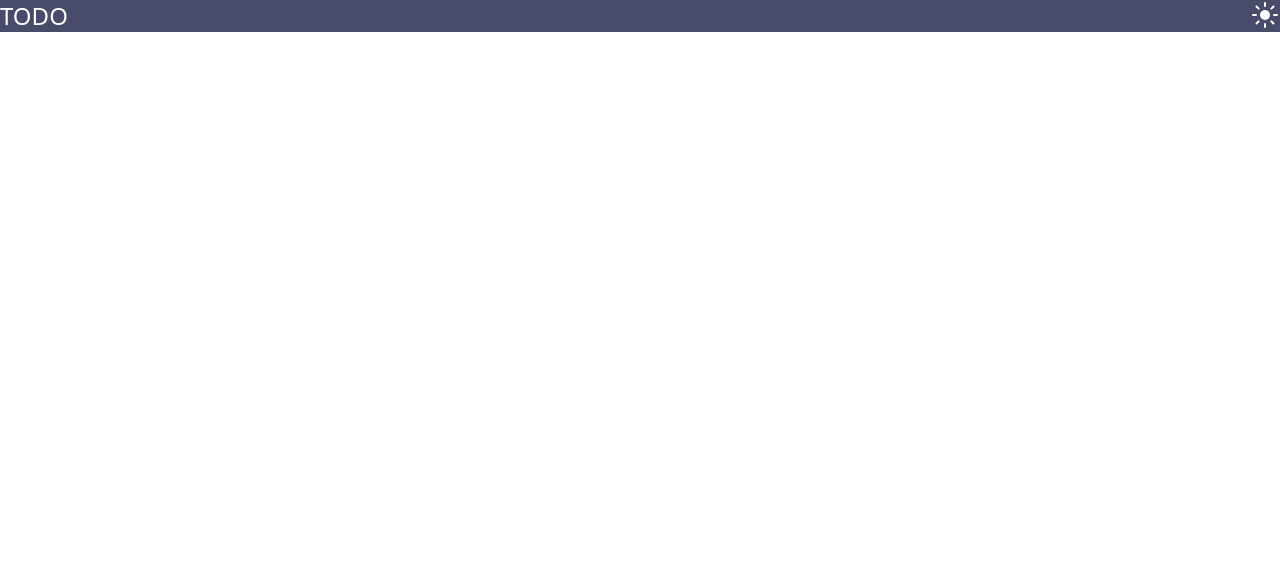
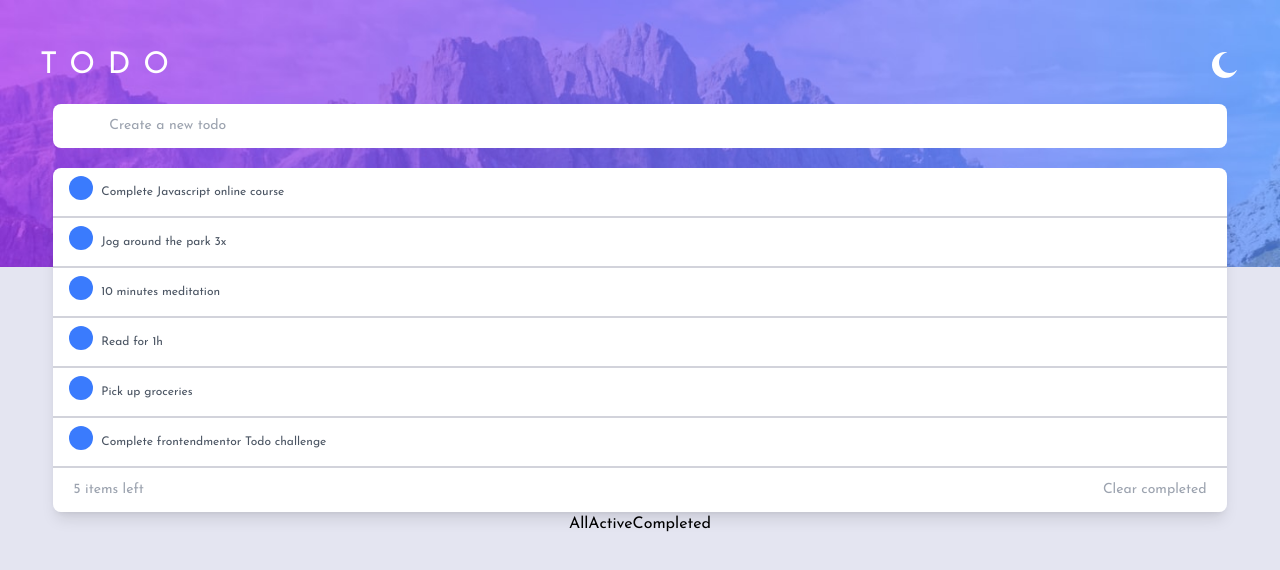
Before and after one commit to LFdeSouza/frontendmentor-TodoOld, a React (Create React App) app in the folder client/: page / in a window 1280 px wide. Shown: the top 570 px of the page. Built offline with nearby package versions, Linux system fonts and the light colour scheme.

Commit message:
began task list and task components

```diff
--- a/client/src/App.js
+++ b/client/src/App.js
@@ -1,16 +1,21 @@
 import { useState } from "react";
-import { SunIcon } from "./components/Icons";
+import { MoonIcon, SunIcon } from "./components/Icons";
+import "./assets/images/bg-mobile-light.jpg";
+import TaskList from "./components/TaskList";
 
 const App = () => {
   return (
-    <main className="">
-      <header className="bg-veryDarkGrayishBlue">
-        <div className="flex items-center justify-between">
-          <h1 className="text-2xl text-white">TODO</h1>
-          <SunIcon />
-        </div>
-      </header>
-    </main>
+    <div className="">
+      <div className="h-screen w-screen bg-veryLightGrayishBlue bg-mobile-light bg-contain bg-no-repeat font-josefin dark:bg-mobile-dark md:bg-desktop-light">
+        <header className="w-full px-10 pb-5 pt-12">
+          <div className="flex items-center justify-between">
+            <h1 className=" text-3xl tracking-[0.8rem] text-white">TODO</h1>
+            <MoonIcon />
+          </div>
+        </header>
+        <TaskList />
+      </div>
+    </div>
   );
 };
 
--- a/client/src/components/Icons.jsx
+++ b/client/src/components/Icons.jsx
@@ -13,3 +13,16 @@ export const SunIcon = () => {
     </i>
   );
 };
+export const MoonIcon = () => {
+  return (
+    <i className=" h-7 w-7 text-white">
+      <svg xmlns="http://www.w3.org/2000/svg" width="26" height="26">
+        <path
+          fill="#FFF"
+          fill-rule="evenodd"
+          d="M13 0c.81 0 1.603.074 2.373.216C10.593 1.199 7 5.43 7 10.5 7 16.299 11.701 21 17.5 21c2.996 0 5.7-1.255 7.613-3.268C23.22 22.572 18.51 26 13 26 5.82 26 0 20.18 0 13S5.82 0 13 0z"
+        />
+      </svg>
+    </i>
+  );
+};
--- /dev/null
+++ b/client/src/components/Task.jsx
@@ -0,0 +1,12 @@
+import React from "react";
+
+const Task = ({ content, id }) => {
+  return (
+    <li className=" relative w-full border-b-2 border-lightGrayishBlue bg-white px-12 py-4 ">
+      <span className="absolute top-2 left-4 h-6 w-6 rounded-full bg-brightBlue"></span>
+      <h2 className="text-xs text-gray-600">{content}</h2>
+    </li>
+  );
+};
+
+export default Task;
--- /dev/null
+++ b/client/src/components/TaskList.jsx
@@ -0,0 +1,40 @@
+import React from "react";
+import Task from "./Task";
+
+const TaskList = () => {
+  const data = [
+    "Complete Javascript online course",
+    "Jog around the park 3x",
+    "10 minutes meditation",
+    "Read for 1h",
+    "Pick up groceries",
+    "Complete frontendmentor Todo challenge",
+  ];
+  return (
+    <main className=" flex w-full flex-col items-center">
+      <form className="mb-5 w-11/12">
+        <span className="checkmark z-10"></span>
+        <input
+          placeholder="Create a new todo"
+          className="w-full rounded-lg px-14 py-3 text-sm"
+        ></input>
+      </form>
+      <ul className="w-11/12 overflow-auto rounded-lg shadow-lg">
+        {data.map((todo, index) => (
+          <Task key={index} content={todo} />
+        ))}
+        <li className="flex w-full items-center justify-between bg-white px-5 py-3 text-sm text-gray-400">
+          <p className="">5 items left</p>
+          <p className="">Clear completed</p>
+        </li>
+      </ul>
+      <div className="">
+        <button className="">All</button>
+        <button>Active</button>
+        <button>Completed</button>
+      </div>
+    </main>
+  );
+};
+
+export default TaskList;
--- a/client/src/index.css
+++ b/client/src/index.css
@@ -1,3 +1,5 @@
+@import url("https://fonts.googleapis.com/css2?family=Josefin+Sans:wght@400;700&display=swap");
+
 @tailwind base;
 @tailwind components;
 @tailwind utilities;
@@ -5,6 +7,7 @@
 @layer base {
   :root {
     --color-base-brightBlue: #3a7bfd;
+    --color-checkMark: linear-gradient(#999999,#919191)
     --color-base-checkBackgroundLeft: #999999;
     --color-checkBackgroundRight: #919191;
     --color-veryLightGray: #fafafa;
@@ -17,7 +20,6 @@
   }
   .dark {
     --color-veryLightGray: #fafafa;
-    --color-veryLightGrayishBlue: #e4e5f1;
     --color-lightGrayishBlue: #cacde8;
     --color-lightGrayishBlueHover: #e4e5f1;
     --color-darkGrayishBlue: #777a92;
--- a/client/tailwind.config.js
+++ b/client/tailwind.config.js
@@ -3,11 +3,11 @@ module.exports = {
   darkMode: "class",
   theme: {
     extend: {
+      fontFamily: { josefin: "josefin sans, sans-serif" },
       colors: {
         brightBlue: "var(--color-base-brightBlue)",
         checkBackgroundLeft: "#999999",
         checkBackgroundRight: "#919191",
-        //light theme
         veryLightGray: "var(--color-veryLightGray)",
         veryLightGrayishBlue: "var(--color-veryLightGrayishBlue)",
         lightGrayishBlue: "var(--color-lightGrayishBlue)",
@@ -15,6 +15,12 @@ module.exports = {
         veryDarkGrayishBlue: "var(--color-veryDarkGrayishBlue)",
         veryDarkDesaturatedBlue: "var(--color-veryDarkDesaturatedBlue)",
       },
+      backgroundImage: {
+        "mobile-light": "url('./assets/images/bg-mobile-light.jpg')",
+        "mobile-dark": "url('./assets/images/bg-mobile-dark.jpg')",
+        "desktop-light": "url('./assets/images/bg-desktop-light.jpg')",
+        "desktop-dark": "url('./assets/images/bg-desktop-dark.jpg')",
+      },
     },
   },
   plugins: [],
```
